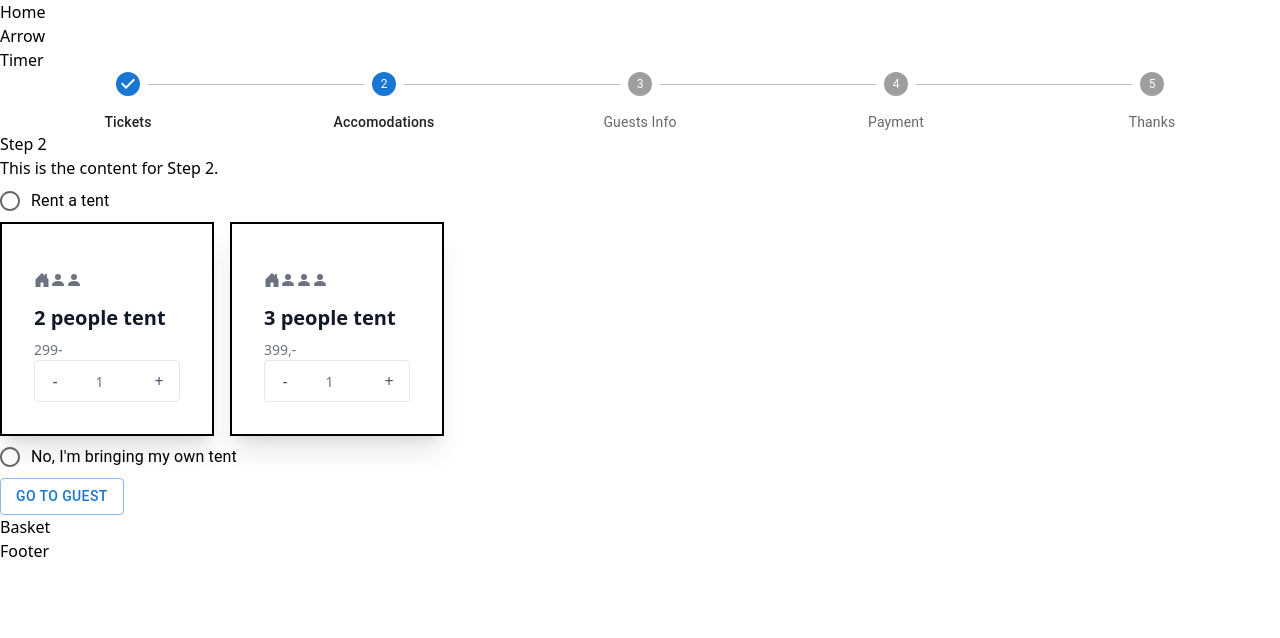
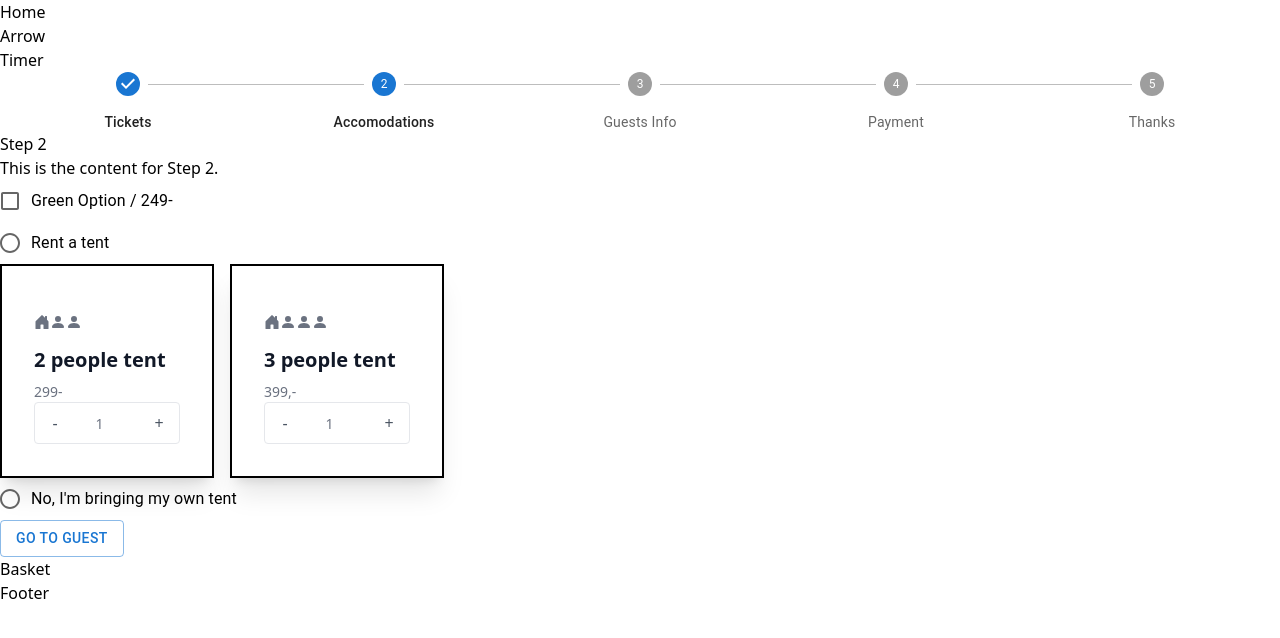
Before and after one commit to rossosofia/frontend_foofest_exam_sofia, a Next.js app: page /accomodations in a window 1280 px wide. Shown: the top 638 px of the page. Built offline with nearby package versions, Linux system fonts and the light colour scheme.

Commit message:
right type of components, no functionality

```diff
--- a/src/pages/accomodations/index.jsx
+++ b/src/pages/accomodations/index.jsx
@@ -3,13 +3,20 @@ import { useRouter } from "next/router";
 import { Button, Radio, RadioGroup, FormControlLabel } from "@mui/material";
 import TentCard from "@/components/TentCard";
 import React, { useState } from "react";
-import { red } from "@mui/material/colors";
+import Checkbox from "@mui/material/Checkbox";
 
 export default function Accomodations() {
   const [selectedValue, setSelectedValue] = useState("");
+  const [checked, setChecked] = useState(false);
 
   const handleChange = (event) => {
     setSelectedValue(event.target.value);
+    console.log(event.target.value);
+  };
+
+  const handleCheckboxChange = (event) => {
+    setChecked(event.target.checked);
+    console.log(event.target.checked);
   };
 
   const router = useRouter();
@@ -21,19 +28,36 @@ export default function Accomodations() {
     <FlowLayout>
       <h1>Step 2</h1>
       <p>This is the content for Step 2.</p>
+      <FormControlLabel
+        control={<Checkbox checked={checked} onChange={handleCheckboxChange} />}
+        label="Green Option / 249-"
+      />
+
       <RadioGroup value={selectedValue} onChange={handleChange}>
-        <div className={selectedValue === "option1" ? "bg-red" : ""}>
-          <FormControlLabel
-            value="option1"
-            control={<Radio />}
-            label="Rent a tent"
-          />
-          <TentCard isSelected={selectedValue === "option1"} />
-        </div>
+        <label>
+          <div
+            className={`${
+              selectedValue !== "set-up-tent" && selectedValue === "own-tent"
+                ? "bg-pink-100"
+                : ""
+            } ${selectedValue === "set-up-tent" ? "bg-slate-200" : ""}`}
+          >
+            {/* we need to create a style to use istead of the "bg-slate-500", so that everything looks "deactivated" */}
+            <FormControlLabel
+              value="set-up-tent"
+              control={<Radio />}
+              label="Rent a tent"
+            />
+            <TentCard></TentCard>
+            {/* {selectedValue === "set-up-tent" && <TentCard />} */}
+          </div>
+        </label>
+
         <FormControlLabel
-          value="option2"
+          value="own-tent"
           control={<Radio />}
           label="No, I'm bringing my own tent"
+          className={selectedValue === "own-tent" ? "bg-slate-200" : ""}
         />
       </RadioGroup>
 
```
